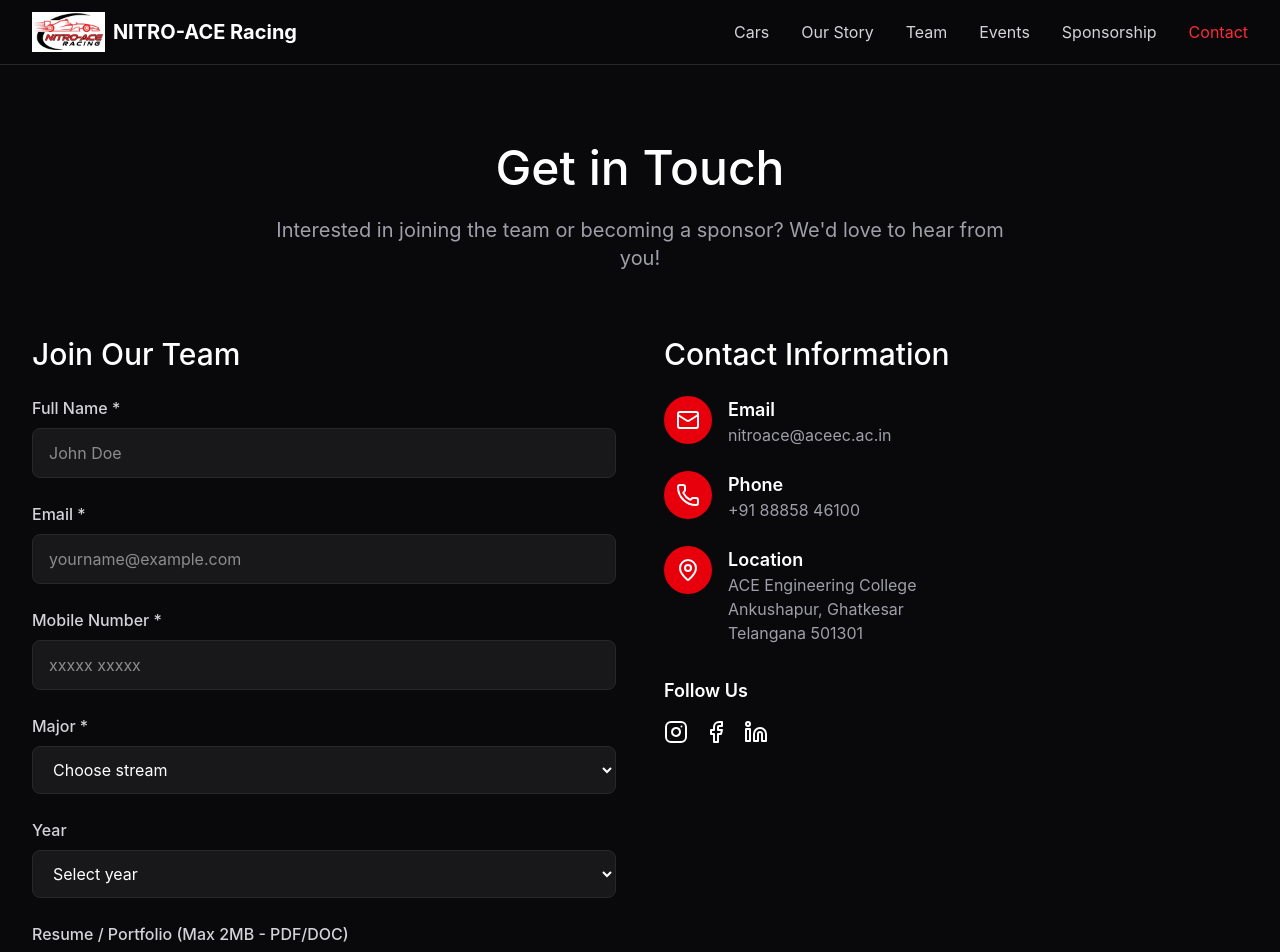
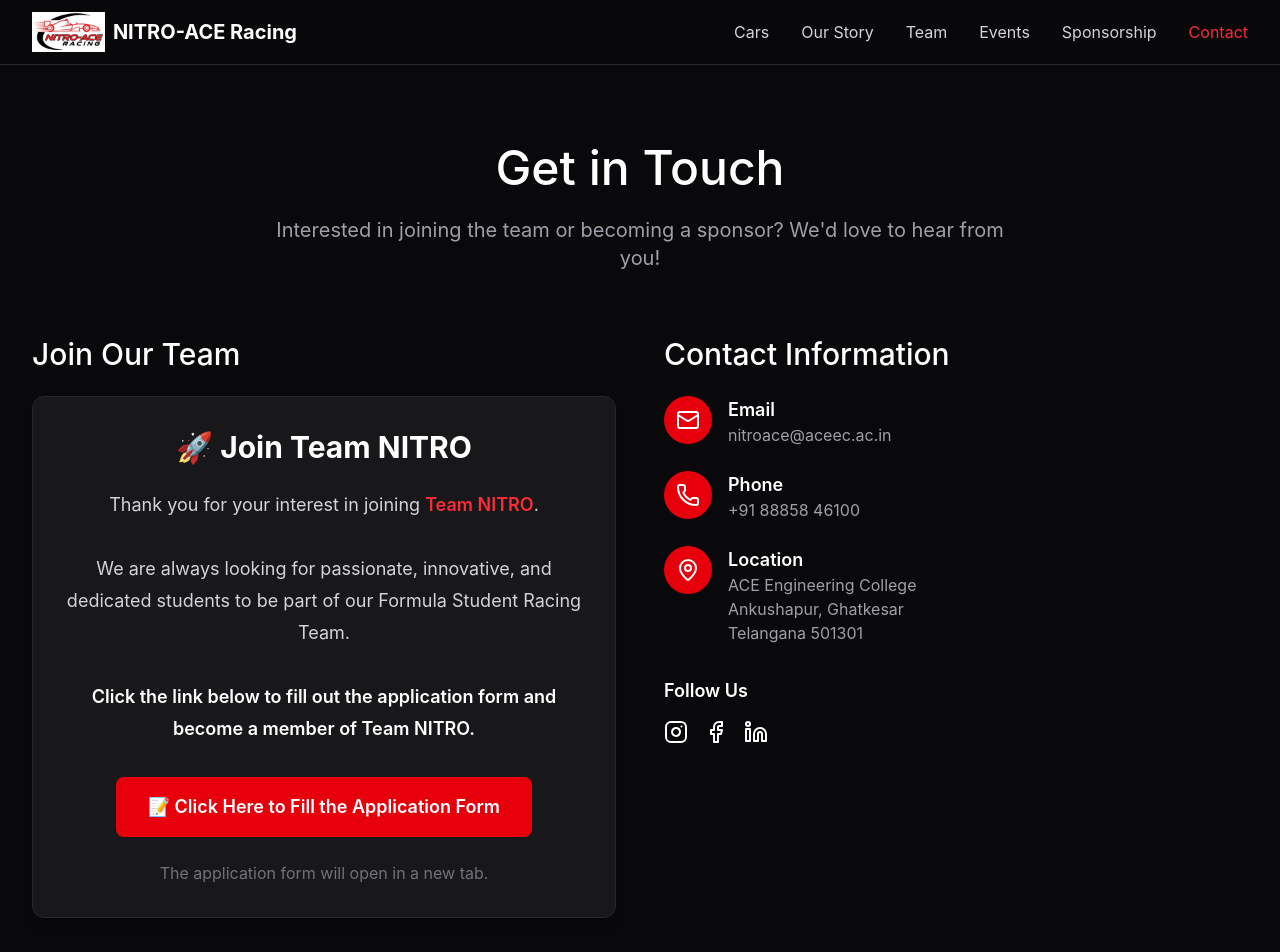
Before and after one commit to nitroace-code/Nitro-ace-website, a React (Vite) app: page /#/contact in a window 1280 px wide. Shown: the top 952 px of the page. Built offline with nearby package versions, Linux system fonts and the light colour scheme.

Commit message:
Replaced contact form with Google Form link

```diff
--- a/src/app/pages/Contact.tsx
+++ b/src/app/pages/Contact.tsx
@@ -106,18 +106,17 @@
       });
 
       if (selectedFile) {
-        payload.append("resume", selectedFile);
+        //payload.append("resume", selectedFile);
       }
 
       // Pointing to your PHP script on cPanel
-      const response = await fetch("/submit.php", {
+      const response = await fetch(
+"https://script.google.com/macros/s/AKfycbxjeh5HTMMCWATBH_sv_G4z20iO_2OIzwMqlvh7o-_LbnIivxfsUEz-G6VIqG8qUtwgFw/exec",
+        {
     method: "POST",
     body: payload,
-      });
-
-      const result = await response.json();
-
-      if (result.status === "error") throw new Error(result.message);
+  }
+      );
 
 setStatus({
   type: "success",
@@ -162,7 +161,7 @@
           <div className="">
             <h2 className="text-3xl text-white mb-6">Join Our Team</h2>
 
-            <form onSubmit={handleSubmit} className="space-y-6">
+            <form onSubmit={handleSubmit} className="hidden">
               {Object.entries(urlParams).map(([key, value]) => (
                 <input key={key} type="hidden" name={key} value={value} />
               ))}
@@ -255,6 +254,36 @@
                 {isSubmitting ? "Submitting..." : "Submit Application"}
               </button>
             </form>
+            <div className="bg-zinc-900 border border-zinc-800 rounded-xl p-8 text-center shadow-lg">
+
+  <h3 className="text-3xl font-bold text-white mb-6">
+    🚀 Join Team NITRO
+  </h3>
+
+  <p className="text-zinc-300 text-lg leading-8 mb-8">
+    Thank you for your interest in joining <span className="text-red-500 font-semibold">Team NITRO</span>.
+    <br /><br />
+    We are always looking for passionate, innovative, and dedicated students to be part of our Formula Student Racing Team.
+    <br /><br />
+    <span className="text-white font-semibold">
+      Click the link below to fill out the application form and become a member of Team NITRO.
+    </span>
+  </p>
+
+  <a
+    href="https://forms.gle/KNvaWLnEKvZyYcwY6"
+    target="_blank"
+    rel="noopener noreferrer"
+    className="inline-block bg-red-600 hover:bg-red-700 text-white text-lg font-semibold px-8 py-4 rounded-lg transition duration-300"
+  >
+    📝 Click Here to Fill the Application Form
+  </a>
+
+  <p className="text-zinc-500 mt-6">
+    The application form will open in a new tab.
+  </p>
+
+</div>
           </div>
 
           {/* Contact Info */}
```
Also changed, not shown: 2 other files (tests, documents, lock files or other folders). Lines whose indentation alone changed are shown as unchanged.
